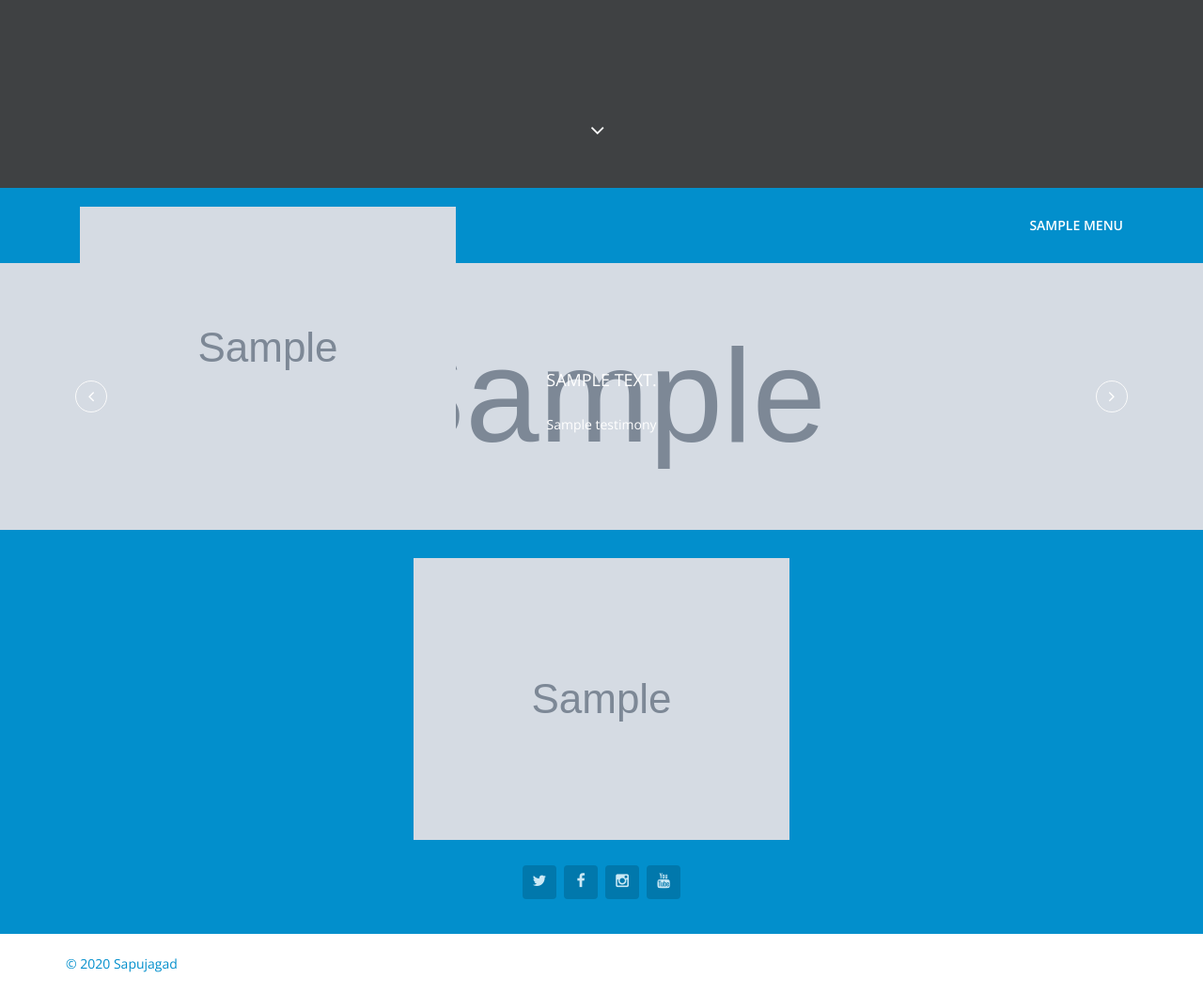
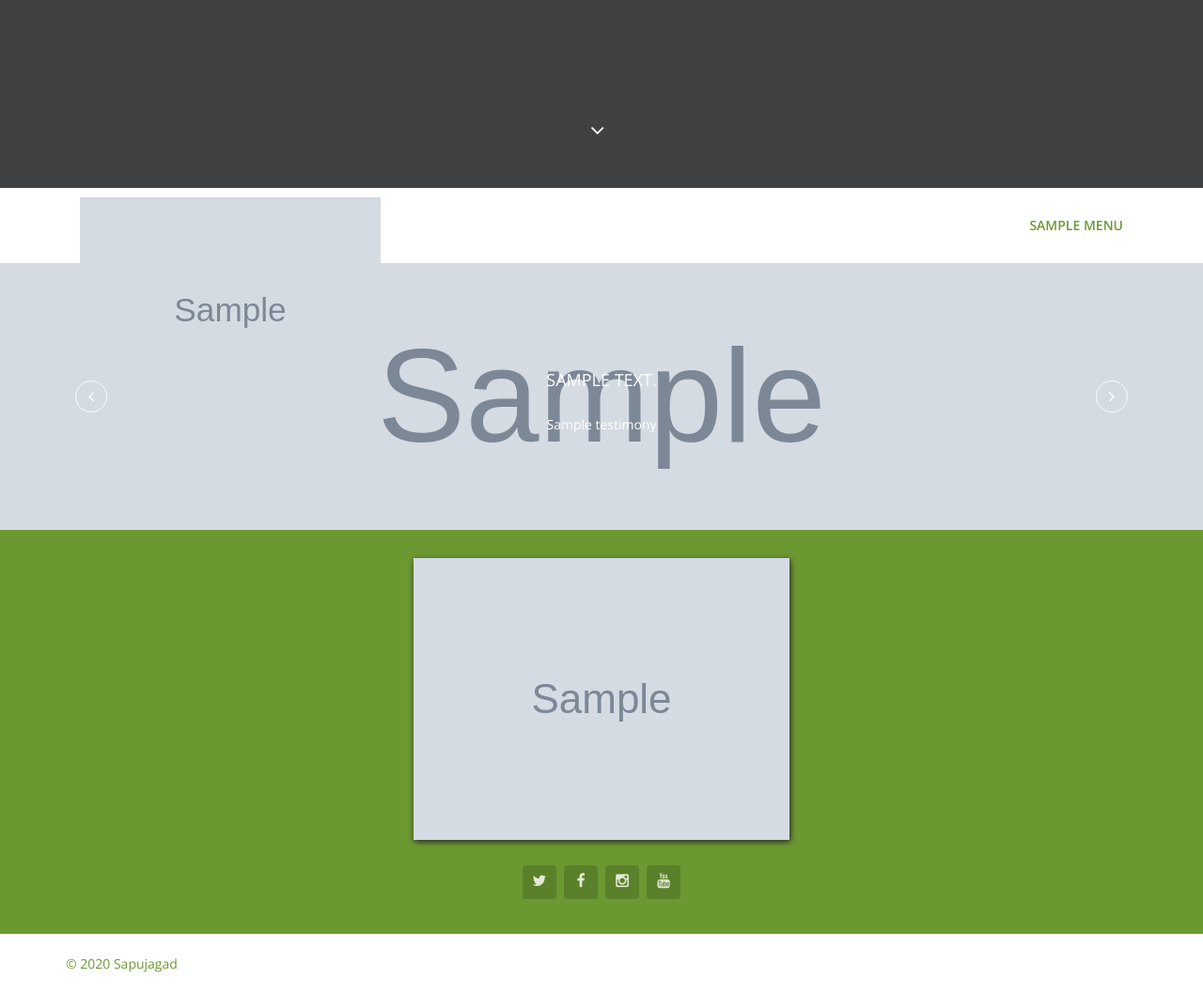
Before and after one commit to asarisoft/django_excell_to_api, a Django app: template sapujagad/templates/frontend/index.html in a window 1280 px wide. Shown: the part 600-1658 px from the top of the page at 94% size. Run offline with Django 3.2, Linux system fonts and the light colour scheme; the template is opened without the code that fills it: most values are stand-ins (such as "Sample title", 1, 10 or a date in 2020); grey boxes marked "Sample" are stand-in pictures; some libraries are stand-ins or nearby versions.

Commit message:
update style

```diff
--- a/sapujagad/templates/frontend/base.html
+++ b/sapujagad/templates/frontend/base.html
@@ -53,7 +53,7 @@
             <span class="icon-bar"></span>
           </button>
           <a class="navbar-brand" href="index.html">
-            <h1><img class="img-responsive" src="{{ settings.logo.img_value }}" alt="logo"></h1>
+            <h1><img class="img-responsive logo-header" src="{{ settings.logo.img_value }}" alt="logo"></h1>
           </a>
         </div>
         <div class="collapse navbar-collapse">
@@ -77,14 +77,14 @@
     <div class="footer-top wow fadeInUp" data-wow-duration="1000ms" data-wow-delay="300ms">
       <div class="container text-center">
         <div class="footer-logo">
-          <a href="index.html"><img class="img-responsive" src="{{settings.logo.img_value}}" alt=""></a>
+          <a href="index.html"><img class="img-responsive footer-img" src="{{settings.logo.img_value}}" alt=""></a>
         </div>
         <div class="social-icons">
           <ul>
             <li><a class="twitter" href="{{settings.twitter_url.text_value}}" target="_blank"><i class="fa fa-twitter"></i></a></li>
             <li><a class="facebook" href="{{settings.facebook_url.text_value}}" target="_blank"><i class="fa fa-facebook"></i></a></li>
-            <li><a class="facebook" href="{{settings.instagram_url.text_value}}" target="_blank"><i class="fa fa-instagram"></i></a></li>
-            <li><a class="facebook" href="{{settings.youtube_url.text_value}}" target="_blank"><i class="fa fa-youtube"></i></a></li>
+            <li><a class="instagram" href="{{settings.instagram_url.text_value}}" target="_blank"><i class="fa fa-instagram"></i></a></li>
+            <li><a class="youtube" href="{{settings.youtube_url.text_value}}" target="_blank"><i class="fa fa-youtube"></i></a></li>
           </ul>
         </div>
       </div>
--- a/static_files/css/main.css
+++ b/static_files/css/main.css
@@ -253,7 +253,7 @@ section {
 }
 
 .navbar-right li a {
-  color: #fff;
+  color: #6c9832;
   text-transform: uppercase;
   font-size: 14px;
   font-weight: 600;
@@ -555,6 +555,15 @@ section {
 .team-member:hover .social-icons ul li a.rss {
   background-color: #ff6b00;
 }
+
+.team-member:hover .social-icons ul li a.instagram {
+  background-color: #f13f32;
+}
+
+.team-member:hover .social-icons ul li a.youtube {
+  background-color: rgb(223, 9, 9);
+}
+
 
 #team .img-responsive {
   width: 100%;
@@ -969,4 +978,12 @@ ul.address {
   background-color: #ff6b00;
 }
 
+#footer .social-icons ul li a.instagram:hover {
+  background-color: #f36459;
+}
+
+#footer .social-icons ul li a.youtube:hover {
+  background-color: rgb(223, 9, 9);
+}
+
 /*Presets*/
--- a/static_files/css/presets/preset1.css
+++ b/static_files/css/presets/preset1.css
@@ -14,9 +14,11 @@ a,
 
 #footer .footer-bottom a  {
 
-  color: #028fcc;
+  color: #6c9832;
 
 }
+
+
 
 
 
@@ -24,7 +26,7 @@ a,
 
 .btn-submit:hover {
 
-  background-color: #027db3
+  background-color: #3e571d
 
 }
 
@@ -32,15 +34,13 @@ a,
 
 a:hover, a:focus {
 
-	color: #027db3;
+	color: #6c9832;
 
 }
 
 
 
 .main-nav,
-
-.service-icon,
 
 .progress-bar.progress-bar-primary,
 
@@ -60,8 +60,6 @@ a:hover, a:focus {
 
 .btn-submit,
 
-#footer,
-
 .caption .btn-start:hover,
 
 .left-control:hover,
@@ -70,11 +68,22 @@ a:hover, a:focus {
 
 .folio-overview a:hover {
 
-  background-color:#028fcc;
+  background-color:white;
 
 }
 
+.service-icon, .btn-submit, #footer {
+	background-color: #6c9832;
+	cursor: pointer;
+}
 
+.service-icon:hover {
+	background-color: #3e571d !important;
+}
+
+h2 {
+	color: #6c9832;
+}
 
 .twitter-left-control:hover,
 
@@ -82,7 +91,7 @@ a:hover, a:focus {
 
 .btn-loadmore:hover  {
 
-	border: 1px solid #028fcc;
+	border: 1px solid #6c9832;
 
 }
 
@@ -94,7 +103,7 @@ a:hover, a:focus {
 
 .right-control:hover {
 
-	border-color: #028fcc;
+	border-color: #6c9832;
 
 }
 
@@ -102,6 +111,19 @@ a:hover, a:focus {
 
 .twitter-icon .fa-twitter:after {
 
-	border-color: #028fcc transparent transparent;
+	border-color: #6c9832 transparent transparent;
 
 }
+
+.navbar-brand h1 {
+    margin-top: -5px;
+}
+
+.logo-header {
+	width: 80%;
+}
+
+.footer-img {
+	-webkit-filter: drop-shadow(1px 2px 3px #222);
+	filter: drop-shadow(1px 2px 3px #222);
+}
```
